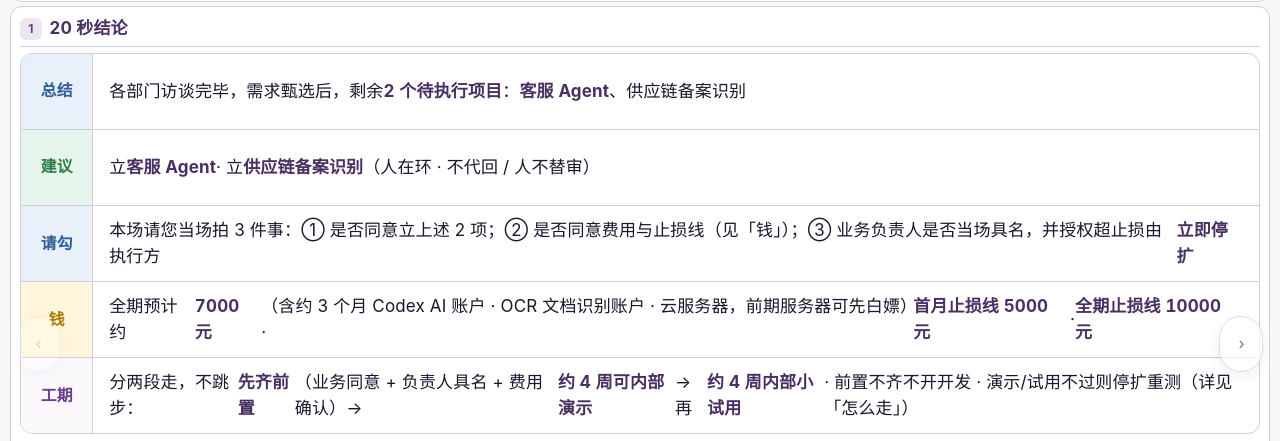
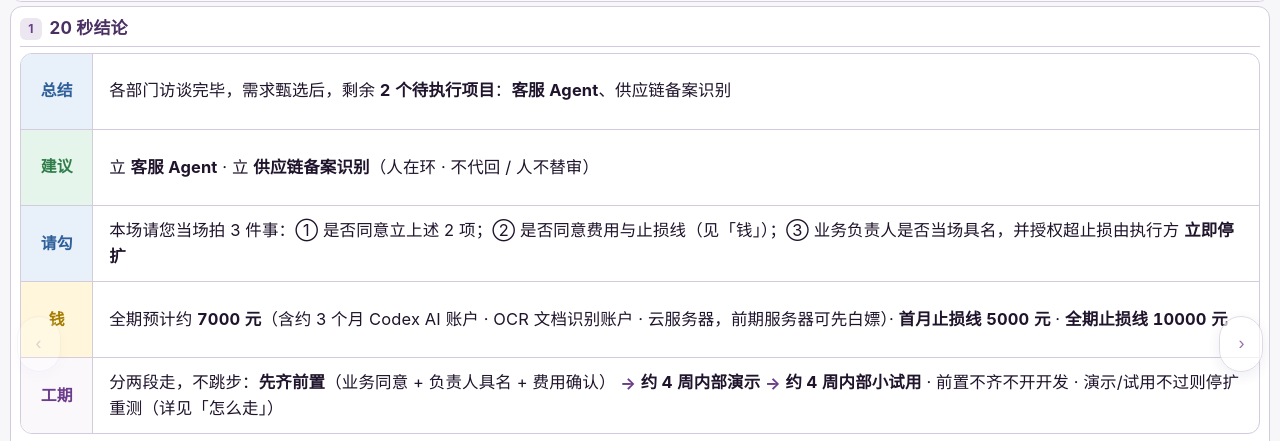
Before and after one commit to weiweity/tianyuan-ai-brief, a plain HTML site: page docs/index.html in a window 1280 px wide. Shown: the part 109-550 px from the top of the page. Drawn offline with Linux system fonts and the light colour scheme; a script that the page names is missing.

Commit message:
fix(t1): 工期 line wrap and arrow misalignment from flex cell
- Wrap kv-table values in .kv-cell so td flex no longer splits b/→ nodes
- Format 工期 as flow-step + flow-arrow units; keep stages readable on wrap
- content v5.13.1, cache v1.69

```diff
--- a/docs/css/app.css
+++ b/docs/css/app.css
@@ -2987,3 +2987,50 @@ html, body, .stage {
     margin-bottom: 4px;
   }
 }
+
+/* ========== t1 工期/kv 单元格：正常行内流 + 阶段箭头不拆开 ========== */
+.block[data-type="kv-table"] td.kv-val {
+  display: flex !important;
+  align-items: center;
+  min-width: 0;
+  vertical-align: middle;
+}
+.block[data-type="kv-table"] .kv-cell {
+  min-width: 0;
+  width: 100%;
+  line-height: 1.5;
+  /* 正常 inline 排版，b / → 不再被 flex 拆行 */
+  display: block;
+  word-break: normal;
+  overflow-wrap: anywhere;
+}
+/* 工期阶段：尽量整段换行，箭头贴阶段 */
+.kv-cell .flow-step {
+  display: inline;
+  white-space: normal;
+}
+.kv-cell .flow-arrow {
+  display: inline-block;
+  margin: 0 0.28em;
+  color: var(--brand-deep, #7A4F96);
+  font-weight: 700;
+  line-height: 1;
+  vertical-align: middle;
+  /* 不与前后字拆成「箭头单独占一行」的尴尬 */
+  white-space: nowrap;
+}
+/* 窄屏时阶段允许断，但箭头不单独顶头：用 word-join 思路 — 箭头前不断 */
+@media (min-width: 900px) {
+  #t1 .kv-cell .flow-step {
+    white-space: nowrap;
+  }
+}
+/* 工期行略抬行高，五等分行时别挤 */
+#t1 .block[data-type="kv-table"] td {
+  padding-top: 10px !important;
+  padding-bottom: 10px !important;
+}
+#t1 .block[data-type="kv-table"] .kv-cell {
+  font-size: clamp(14px, 1.1vw + 0.3vh, 16.5px);
+  line-height: 1.55;
+}
--- a/docs/data/content.json
+++ b/docs/data/content.json
@@ -1,6 +1,6 @@
 {
   "$schema": "./content.schema.json",
-  "version": "5.13.0",
+  "version": "5.13.1",
   "ssot": "feishu-slim-board-v5.6",
   "updated": "2026-07-29",
   "meta": {
@@ -48,7 +48,7 @@
             {
               "key": "工期",
               "variant": "default",
-              "html": "分两段走，不跳步：<b>先齐前置</b>（业务同意 + 负责人具名 + 费用确认）→ <b>约 4 周可内部演示</b> → 再 <b>约 4 周内部小试用</b> · 前置不齐不开开发 · 演示/试用不过则停扩重测（详见「怎么走」）"
+              "html": "分两段走，不跳步：<span class=\"flow-step\"><b>先齐前置</b>（业务同意 + 负责人具名 + 费用确认）</span><span class=\"flow-arrow\" aria-hidden=\"true\">→</span><span class=\"flow-step\"><b>约 4 周内部演示</b></span><span class=\"flow-arrow\" aria-hidden=\"true\">→</span><span class=\"flow-step\"><b>约 4 周内部小试用</b></span> · 前置不齐不开开发 · 演示/试用不过则停扩重测（详见「怎么走」）"
             }
           ]
         },
--- a/docs/index.html
+++ b/docs/index.html
@@ -9,7 +9,7 @@
   <meta name="mobile-web-app-capable" content="yes"/>
   <title>AI 赋能立项</title>
   <!-- 壳：无业务文案。内容 data/content.json · 架构 ARCHITECTURE.md -->
-  <link rel="stylesheet" href="./css/app.css?v=1.68"/>
+  <link rel="stylesheet" href="./css/app.css?v=1.69"/>
   <script src="https://cdn.jsdelivr.net/npm/mermaid@10/dist/mermaid.min.js"></script>
 </head>
 <body>
@@ -80,6 +80,6 @@
 
   <button type="button" class="update-chip" id="update-chip" hidden>内容已更新 · 点击刷新</button>
   <div class="toast" id="toast" role="status"></div>
-  <script src="./js/app.js?v=1.68"></script>
+  <script src="./js/app.js?v=1.69"></script>
 </body>
 </html>
--- a/docs/js/app.js
+++ b/docs/js/app.js
@@ -340,9 +340,10 @@
             const v = r.variant || "default";
             const cls = v === "ok" ? "row-ok" : v === "info" ? "row-info" : v === "warn" ? "row-warn" : "";
             const w = b.keyWidth === "wide" ? " wide" : "";
+            // 内容包一层 .kv-cell：避免 td 的 flex 把 b/→ 拆成多个子项导致换行错位
             return `<tr class="${cls}" data-row="${i}">
               <td class="label${w}" data-editable="true" data-field="key">${esc(r.key)}</td>
-              <td data-editable="true" data-field="html">${r.html || ""}</td>
+              <td class="kv-val"><div class="kv-cell" data-editable="true" data-field="html">${r.html || ""}</div></td>
             </tr>`;
           })
           .join("");
```
